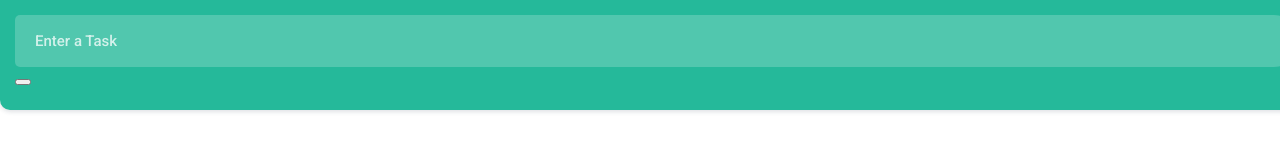
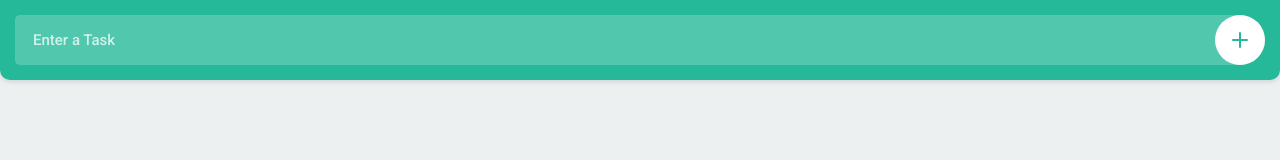
Before and after one commit to Alek-Zander/Todo, a plain HTML site: page index.html in a window 1280 px wide. Drawn offline with Linux system fonts and the light colour scheme.

Commit message:
Header completed

```diff
--- a/index.html
+++ b/index.html
@@ -7,13 +7,16 @@
     <link rel="preconnect" href="https://fonts.googleapis.com">
 <link rel="preconnect" href="https://fonts.gstatic.com" crossorigin>
 <link href="https://fonts.googleapis.com/css2?family=Roboto:wght@500;700&display=swap" rel="stylesheet">
-    <link rel="stylesheet" href="resources/css/reset.css">
+    <link rel="stylesheet" href="resources/css/reset.min.css">
     <link rel="stylesheet" href="resources/css/style.css">
 </head>
 <body>
     <header>
-        <input type="text" placeholder="Enter a Task">
-        <button></button>
+        <input type="text" placeholder="Enter a Task" id="item">
+        <button id="add">
+            <svg version="1.1" xmlns="http://www.w3.org/2000/svg" xmlns:xlink="http://www.w3.org/1999/xlink" x="0px" y="0px"viewBox="0 0 16 16" style="enable-background:new 0 0 16 16;" xml:space="preserve"><g><path class="fill" d="M16,8c0,0.5-0.5,1-1,1H9v6c0,0.5-0.5,1-1,1s-1-0.5-1-1V9H1C0.5,9,0,8.5,0,8s0.5-1,1-1h6V1c0-0.5,0.5-1,1-1s1,0.5,1,1v6h6C15.5,7,16,7.5,16,8z"/></g></svg>
+        </button>
     </header>
+    <script src="resources/js/main.js"></script>
 </body>
 </html>
--- /dev/null
+++ b/resources/css/reset.min.css
@@ -0,0 +1 @@
+html,body,div,span,applet,object,iframe,h1,h2,h3,h4,h5,h6,p,blockquote,pre,a,abbr,acronym,address,big,cite,code,del,dfn,em,img,ins,kbd,q,s,samp,small,strike,strong,sub,sup,tt,var,b,u,i,center,dl,dt,dd,ol,ul,li,fieldset,form,label,legend,table,caption,tbody,tfoot,thead,tr,th,td,article,aside,canvas,details,embed,figure,figcaption,footer,header,hgroup,menu,nav,output,ruby,section,summary,time,mark,audio,video{margin:0;padding:0;border:0;vertical-align:baseline}article,aside,details,figcaption,figure,footer,header,hgroup,menu,nav,section{display:block}body,html{width:100%;height:100%}body{-webkit-font-smoothing:antialiased;-moz-font-smoothing:antialiased;-moz-osx-font-smoothing:grayscale;-webkit-text-size-adjust:none;margin:0;padding:0;font-family:"Helvetica Neue",Helvetica,Arial,sans-serif}ol,ul{list-style:none}hr{border:0;height:1px;background:#ccc}blockquote,q{quotes:none}blockquote:before,blockquote:after,q:before,q:after{content:'';content:none}table{border-collapse:collapse;border-spacing:0}*{margin:0;padding:0;list-style:none;box-sizing:border-box}html,input,select,textarea,button,a{-webkit-tap-highlight-color:rgba(0,0,0,0)}
--- a/resources/css/style.css
+++ b/resources/css/style.css
@@ -1,6 +1,11 @@
 @charset "UTF-8";
 
-body, input, button{
+body {
+    background: #edf0f1;
+    padding: 80px 0 0 0;
+}
+
+body, input, button {
     font-family: 'Roboto', sans-serif;
 }
 header {
@@ -25,6 +30,7 @@ header input {
     font-size: 15px;
     font-weight: 400;
     text-indent: 18px;
+    padding: 0 60px 0 0;
     background: rgba(255, 255, 255, 0.2);
     border-top-left-radius: 5px;
     border-bottom-left-radius: 5px;
@@ -43,12 +49,43 @@ header input {
 header input::-webkit-input-placeholder {
     color: rgba(255, 255, 255, 0.75);
 }
-header input:-moz-input-placeholder{
+header input:-moz-input-placeholder {
     color: rgba(255, 255, 255, 0.75);
 }
-header input:-moz-input-placeholder{
+header input:-moz-input-placeholder {
     color: rgba(255, 255, 255, 0.75);
 }
-header input:-moz-input-placeholder{
+header input:-ms-input-placeholder {
     color: rgba(255, 255, 255, 0.75);
 }
+
+header button {
+    width: 50px;
+    height: 50px;
+    position: absolute;
+    top: 15px;
+    right: 15px;
+    z-index: 2;
+    border-radius: 25px;
+    background: #fff;
+    border: 0px;
+    box-shadow: none;
+    outline: none;
+
+    -webkit-appearance: none;
+    -moz-appearance: none;
+    -ms-appearance: none;
+    -o-appearence: none;
+    appearance: none;
+}
+header button svg {
+    width: 16px;
+    height: 16px;
+    position: absolute;
+    top: 50%;
+    left: 50%;
+    margin: -8px 0 0 -8px;
+}
+header button svg .fill{
+    fill: #25b99a;
+}
```
Also changed, not shown: resources/js/main.js (added).
